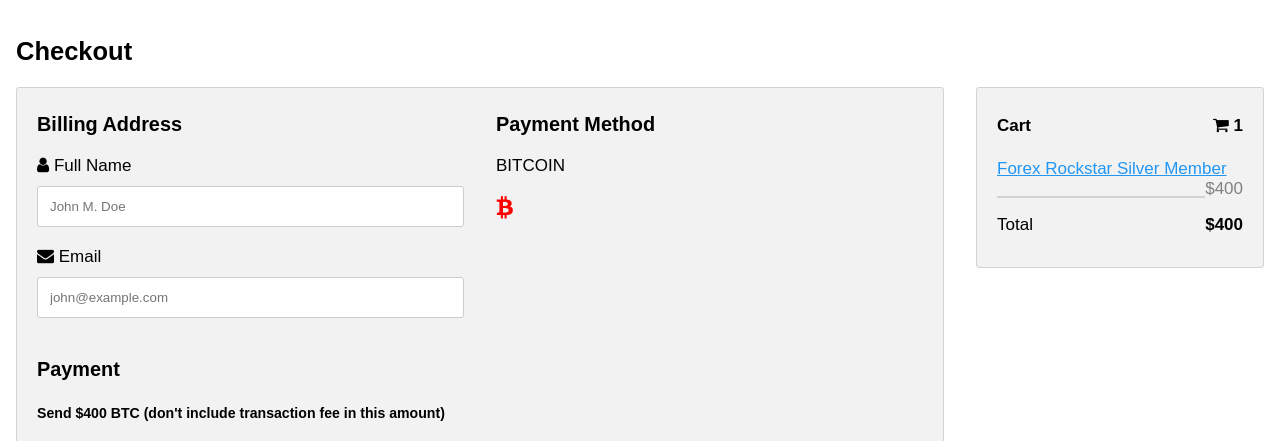
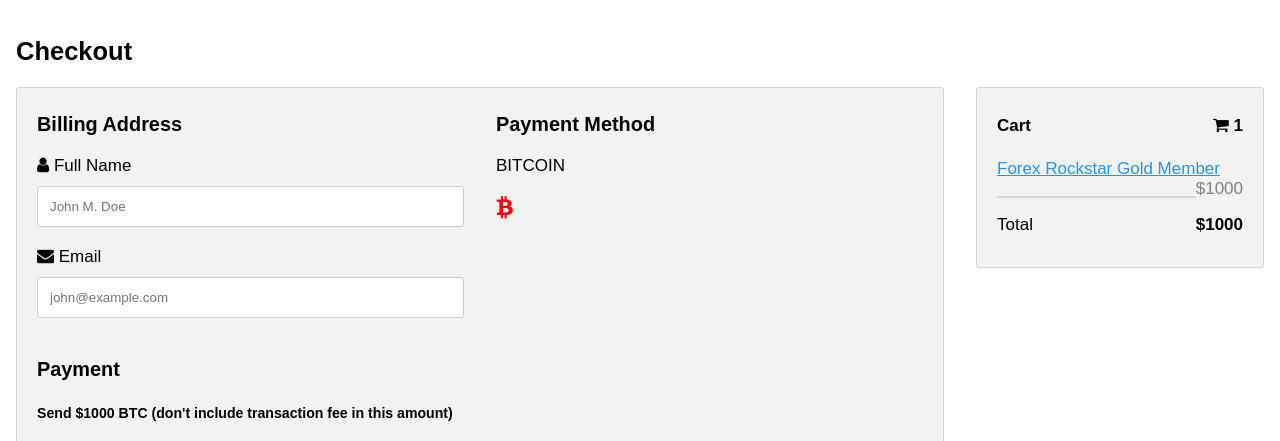
Before and after one commit to jcosmox7777/payment-, a plain HTML site: page index.html in a window 1280 px wide. Shown: the top 441 px of the page. Drawn offline with Linux system fonts and the light colour scheme.

Commit message:
Update index.html

```diff
--- a/index.html
+++ b/index.html
@@ -2,7 +2,7 @@
 <html>
 <head>
 
-    <meta name="description" content="Forex Rockstar Sliver Member payment portal"/>
+    <meta name="description" content="Forex Rockstar Gold Member payment portal"/>
 <meta name="viewport" content="width=device-width, initial-scale=1">
 <link rel="stylesheet" href="https://cdnjs.cloudflare.com/ajax/libs/font-awesome/4.7.0/css/font-awesome.min.css">
 <style>
@@ -126,7 +126,7 @@ span.price {
             <label for="email"><i class="fa fa-envelope"></i> Email</label>
             <input type="text" id="email" name="email" placeholder="john@example.com">
             <h3>Payment</h3>
-            <h5>Send $400 BTC (don't include transaction fee in this amount)</h5>
+            <h5>Send $1000 BTC (don't include transaction fee in this amount)</h5>
             <h5>If you send any other amount of bitcoin the payment system will ignore it </h5>
 
 <input type="text" value="1BpH6NHQJaDLuM6WkRX3cWhfcWXwckSFLV" id="myInput">
@@ -189,10 +189,10 @@ function myFunction() {
   <div class="col-25">
     <div class="container">
       <h4>Cart <span class="price" style="color:black"><i class="fa fa-shopping-cart"></i> <b>1</b></span></h4>
-      <p><a href="#">Forex Rockstar Silver Member</a> <span class="price">$400</span></p>
+      <p><a href="#">Forex Rockstar Gold Member</a> <span class="price">$1000</span></p>
 
       <hr>
-      <p>Total <span class="price" style="color:black"><b>$400</b></span></p>
+      <p>Total <span class="price" style="color:black"><b>$1000</b></span></p>
     </div>
   </div>
 </div>
```
